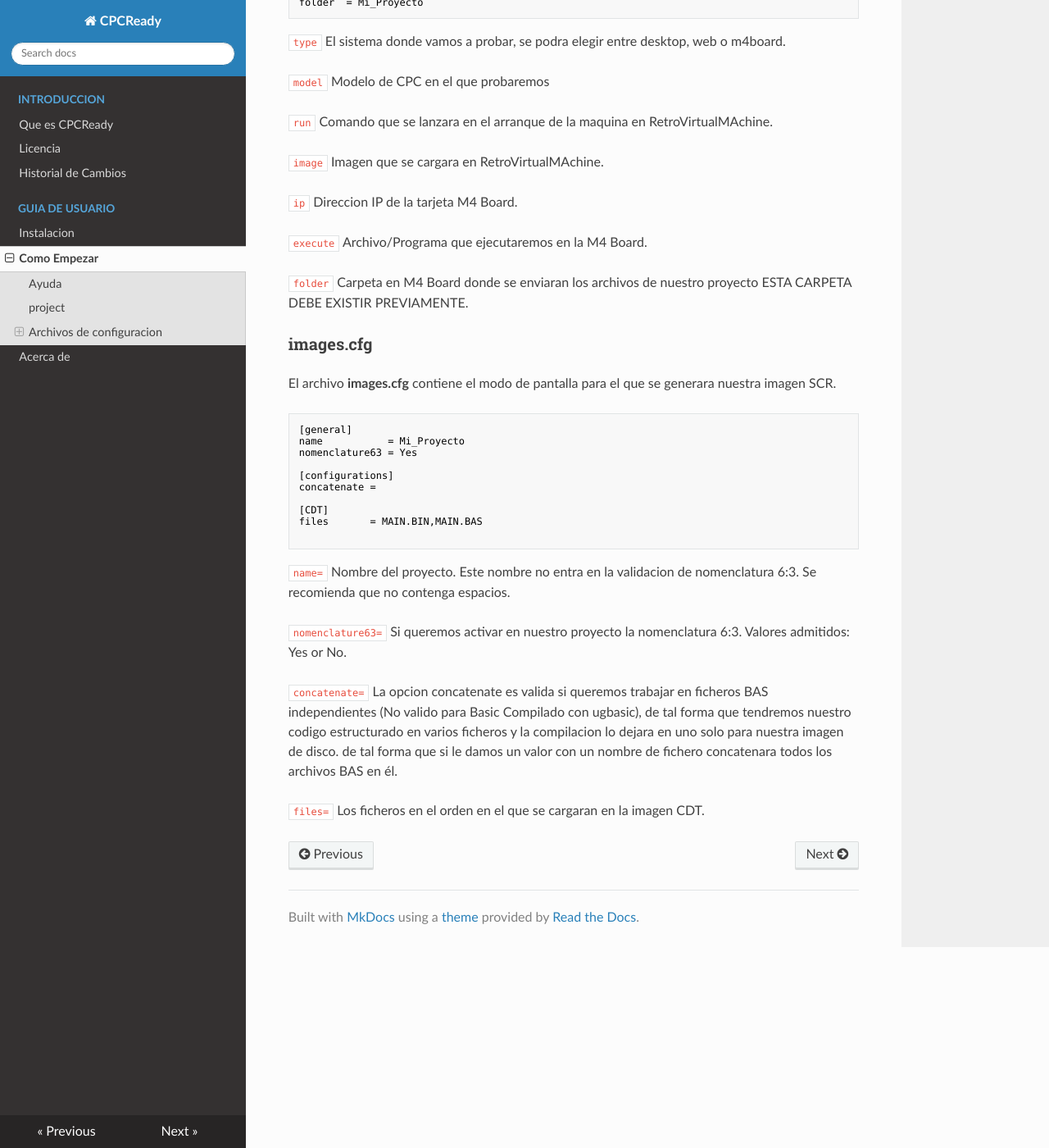
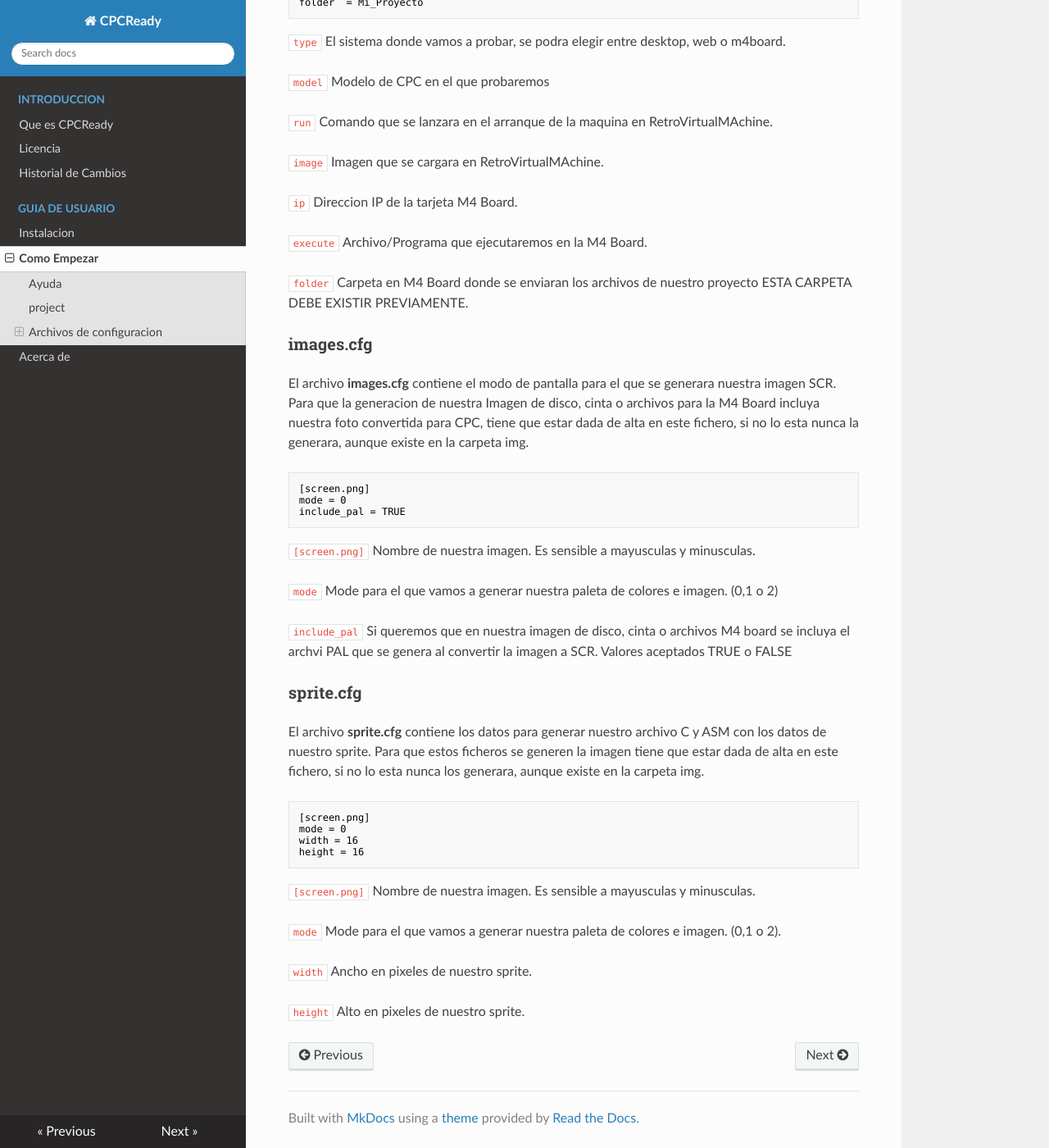
Before and after one commit to CPCReady/doc, an MkDocs documentation site: the page built from docs/users-guide.md, in a window 1280 px wide and 1400 px high, scrolled down 3291 px. Shown: the whole window at 82% size. Built offline with MkDocs 1.6.1, drawn with Linux system fonts in a browser that asks for light colours; nearby versions of some CDN libraries.

Commit message:
add commands

````diff
--- a/docs/users-guide.md
+++ b/docs/users-guide.md
@@ -194,29 +194,42 @@ Carpeta en M4 Board donde se enviaran los archivos de nuestro proyecto ESTA CARP
 
 ### images.cfg
 
-El archivo **images.cfg** contiene el modo de pantalla para el que se generara nuestra imagen SCR.
+El archivo **images.cfg** contiene el modo de pantalla para el que se generara nuestra imagen SCR. Para que la generacion de nuestra Imagen de disco, cinta o archivos para la M4 Board incluya nuestra foto convertida para CPC, tiene que estar dada de alta en este fichero, si no lo esta nunca la generara, aunque existe en la carpeta img.
 
 ```sh
-[general]
-name           = Mi_Proyecto
-nomenclature63 = Yes
-
-[configurations]
-concatenate =
-
-[CDT]
-files       = MAIN.BIN,MAIN.BAS
-
+[screen.png]
+mode = 0
+include_pal = TRUE
 ```
 
-`name=`
-Nombre del proyecto. Este nombre no entra en la validacion de nomenclatura 6:3. Se recomienda que no contenga espacios.
+`[screen.png]`
+Nombre de nuestra imagen. Es sensible a mayusculas y minusculas.
 
-`nomenclature63=`
-Si queremos activar en nuestro proyecto la nomenclatura 6:3. Valores admitidos: Yes or No.
+`mode `
+Mode para el que vamos a generar nuestra paleta de colores e imagen. (0,1 o 2)
 
-`concatenate=`
-La opcion concatenate es valida si queremos trabajar en ficheros BAS independientes (No valido para Basic Compilado con ugbasic), de tal forma que tendremos nuestro codigo estructurado en varios ficheros y la compilacion lo dejara en uno solo para nuestra imagen de disco. de tal forma que si le damos un valor con un nombre de fichero concatenara todos los archivos BAS en él.
+`include_pal `
+Si queremos que en nuestra imagen de disco, cinta o archivos M4 board se incluya el archvi PAL que se genera al convertir la imagen a SCR. Valores aceptados TRUE o FALSE
 
-`files=`
-Los ficheros en el orden en el que se cargaran en la imagen CDT.
+### sprite.cfg
+
+El archivo **sprite.cfg** contiene los datos para generar nuestro archivo C y ASM con los datos de nuestro sprite. Para que estos ficheros se generen la imagen tiene que estar dada de alta en este fichero, si no lo esta nunca los generara, aunque existe en la carpeta img.
+
+```sh
+[screen.png]
+mode = 0
+width = 16
+height = 16
+```
+
+`[screen.png]`
+Nombre de nuestra imagen. Es sensible a mayusculas y minusculas.
+
+`mode `
+Mode para el que vamos a generar nuestra paleta de colores e imagen. (0,1 o 2).
+
+`width `
+Ancho en pixeles de nuestro sprite.
+
+`height `
+Alto en pixeles de nuestro sprite.
````
